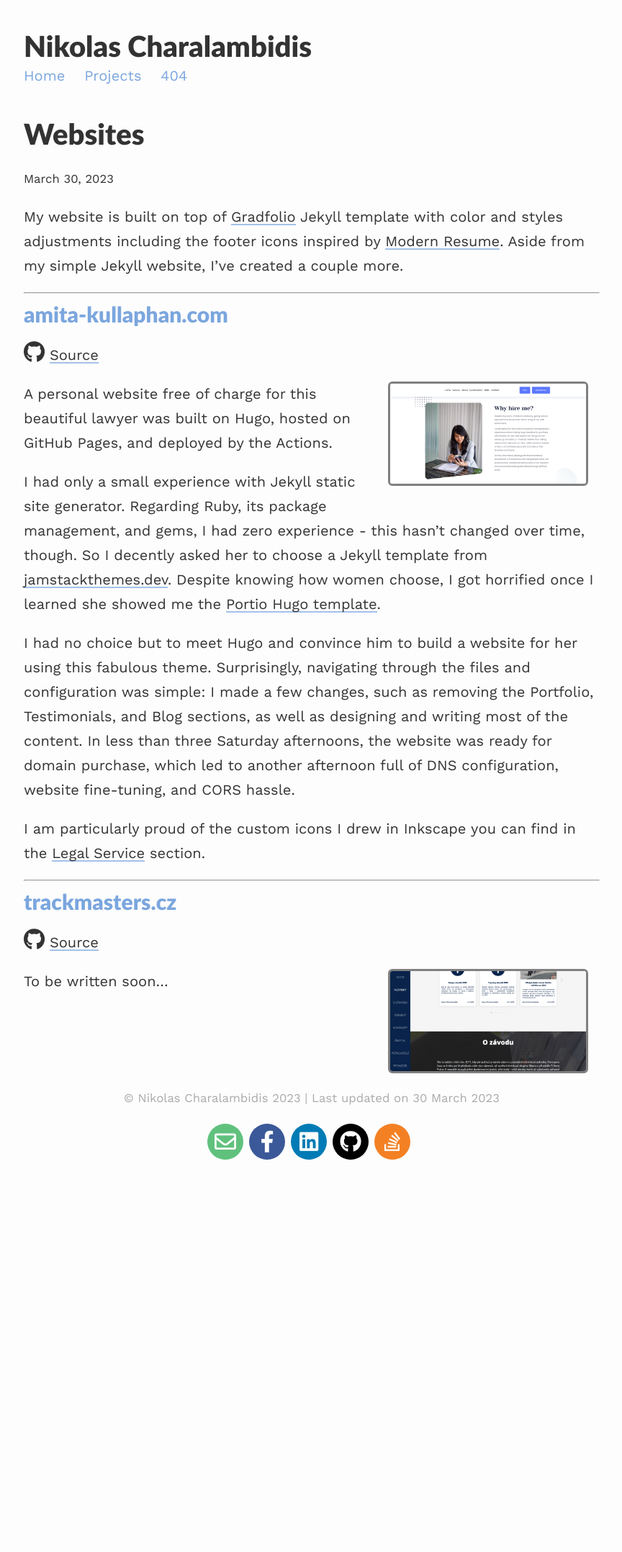
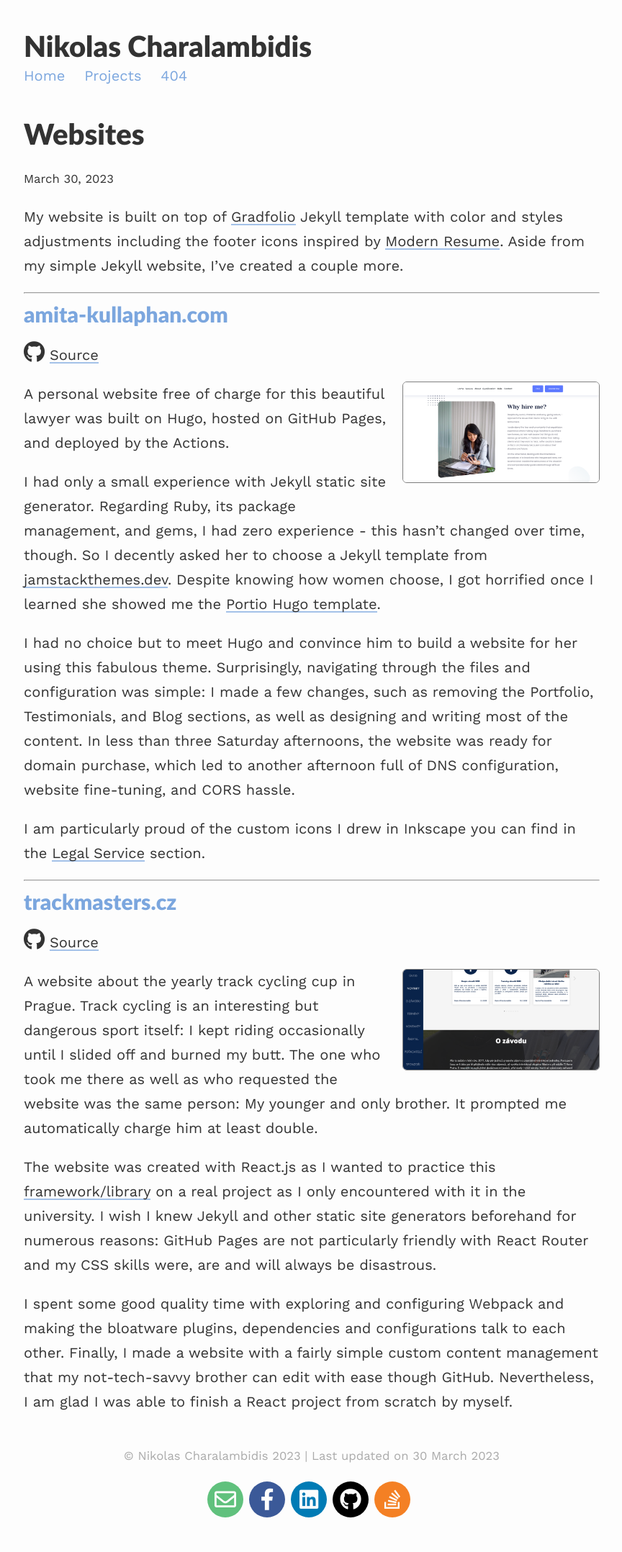
Before and after one commit to Nikolas-Charalambidis/nikolas-charalambidis.github.io, a Jekyll site: the page built from _projects/websites.md, in a window 1280 px wide. Shown: the whole page at 72% size, without its empty margins (207-1071 px from the left). Built offline with Jekyll 4.4.1, drawn with Linux system fonts in a browser that asks for light colours; nearby versions of some CDN libraries; comment, search, counter and statistics services are not loaded; before the commit the page ends 1659 px from its top, so only the background shows below that.

Commit message:
Websites

```diff
--- a/_projects/websites.md
+++ b/_projects/websites.md
@@ -54,10 +54,14 @@
        src="{{ page.website.trackmasters-cz.image.name | prepend: '/assets/images/websites/' | relative_url }}">
 </a>
 
-To be written soon...
+A website about the yearly track cycling cup in Prague. Track cycling is an interesting but dangerous sport itself: I kept riding occasionally until I slided off and burned my butt.
+The one who took me there as well as who requested the website was the same person: My younger and only brother.
+It prompted me automatically charge him at least double.
 
-<!--
-Jekyll template: <span class="fab fa-github" style='font-size:30px'></span> [Gradfolio](https://github.com/jitinnair1/gradfolio), see the live [demo](https://jitinnair1.github.io/gradfolio)
+The website was created with React.js as I wanted to practice this [framework/library](https://www.freecodecamp.org/news/is-react-a-library-or-a-framework/) on a real project as I only encountered with it in the university.
+I wish I knew Jekyll and other static site generators beforehand for numerous reasons:
+GitHub Pages are not particularly friendly with React Router and my CSS skills were, are and will always be disastrous.
 
-Footer icons: <span class="fab fa-github" style='font-size:30px'></span> [Modern Resume](https://github.com/sproogen/modern-resume-theme), see the live [demo](https://sproogen.github.io/modern-resume-theme)
--->
+I spent some good quality time with exploring and configuring Webpack and making the bloatware plugins, dependencies and configurations talk to each other.
+Finally, I made a website with a fairly simple custom content management that my not-tech-savvy brother can edit with ease though GitHub.
+Nevertheless, I am glad I was able to finish a React project from scratch by myself.
--- a/assets/css/_sass/projects.scss
+++ b/assets/css/_sass/projects.scss
@@ -126,4 +126,13 @@
   margin-right: 1rem;
   margin-bottom: 1rem;
   border-radius: 6px;
+  border-width: 1px;
 }
+
+img.left {
+  margin-left: 0;
+}
+
+img.right {
+    margin-right: 0;
+}
```
